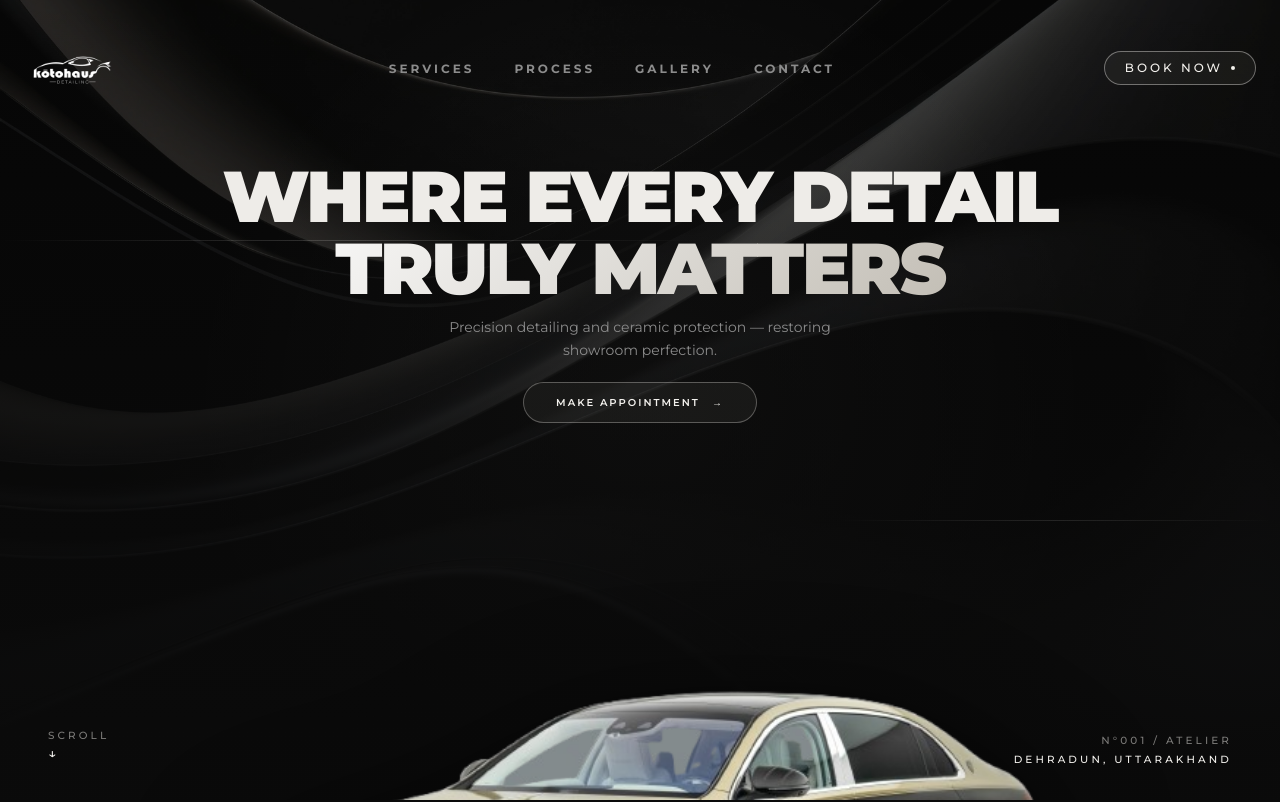
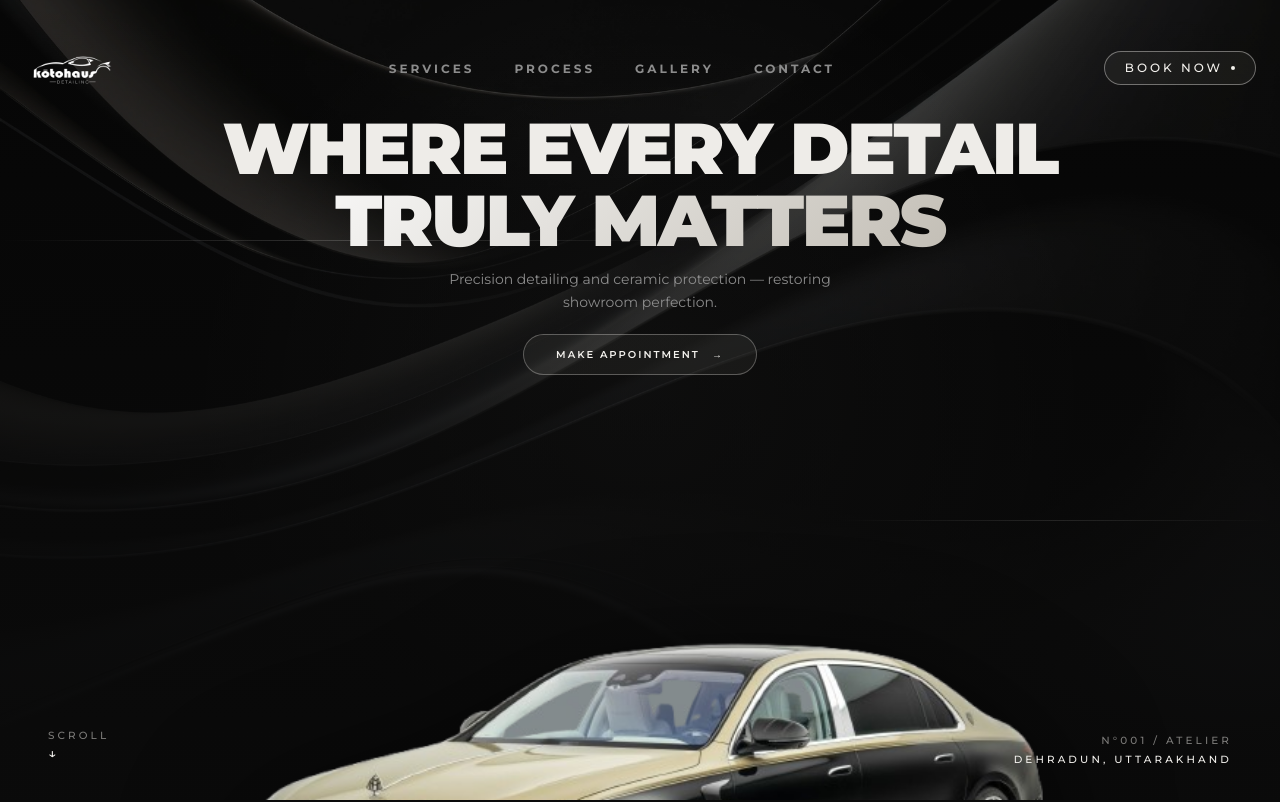
Before and after one commit to SypherKx/KotoHaus-Detailings, a React (Vite) app: page / in a window 1280 px wide. Shown: the top 802 px of the page. Built offline with nearby package versions, Linux system fonts and the light colour scheme; the HTML template or start-up script is replaced by a standard one.

Commit message:
style: shifted hero text block upwards for better vertical focus

```diff
--- a/src/components/sections/Hero.tsx
+++ b/src/components/sections/Hero.tsx
@@ -166,7 +166,7 @@ export const Hero = () => {
       <div className="relative z-10 flex h-full w-full flex-col">
 
         {/* ── Text Block ── */}
-        <div className="hero-content flex flex-col items-center justify-center px-6 pt-40 pb-4 text-center">
+        <div className="hero-content flex flex-col items-center justify-center px-6 pt-28 pb-4 text-center">
           <h1 className="hero-title text-[2.5rem] md:text-6xl lg:text-7xl font-black uppercase tracking-tight text-foreground leading-[1.05]">
             <span className="hero-title-line block">Where Every Detail</span>
             <span className="hero-title-line block text-gradient-gold">
```
